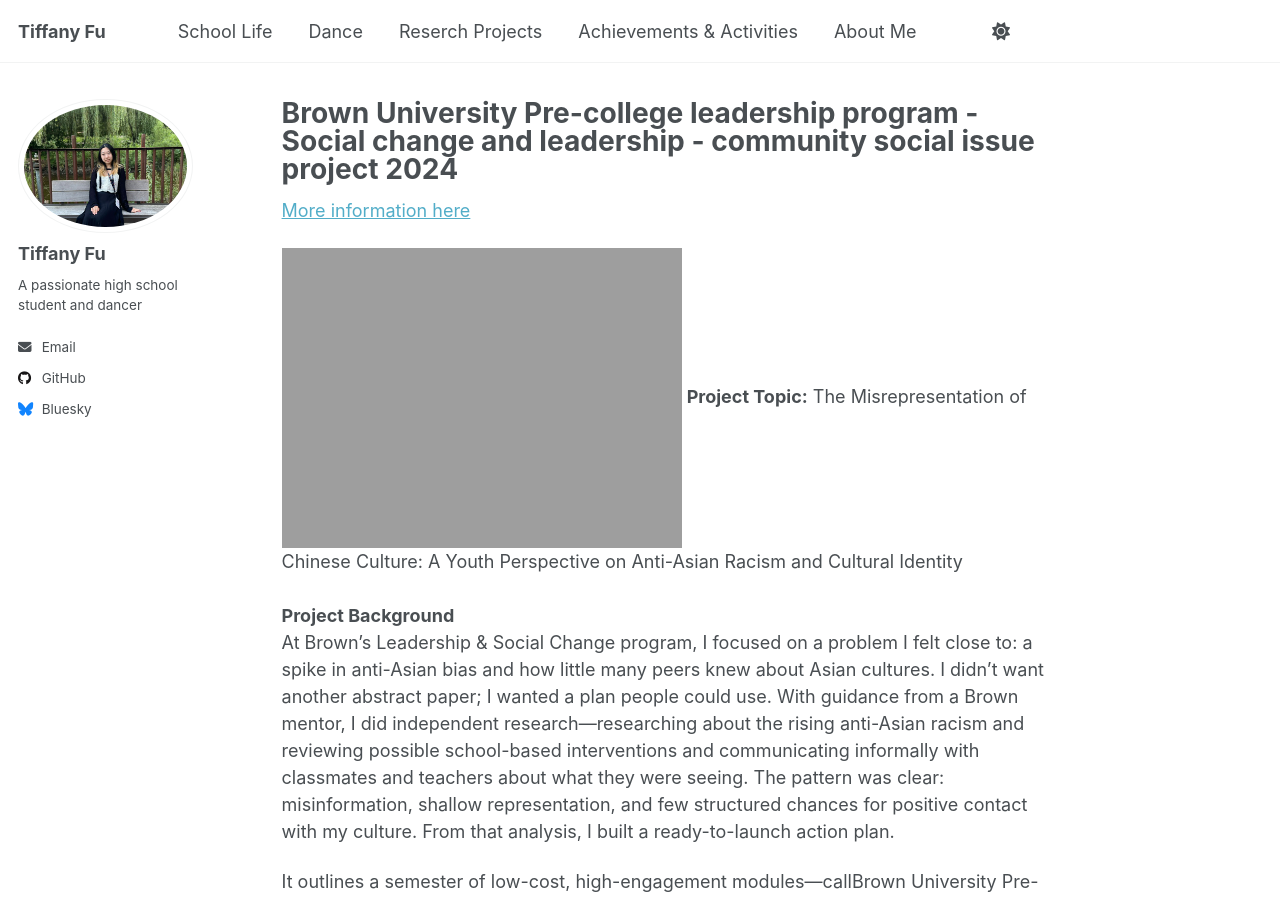
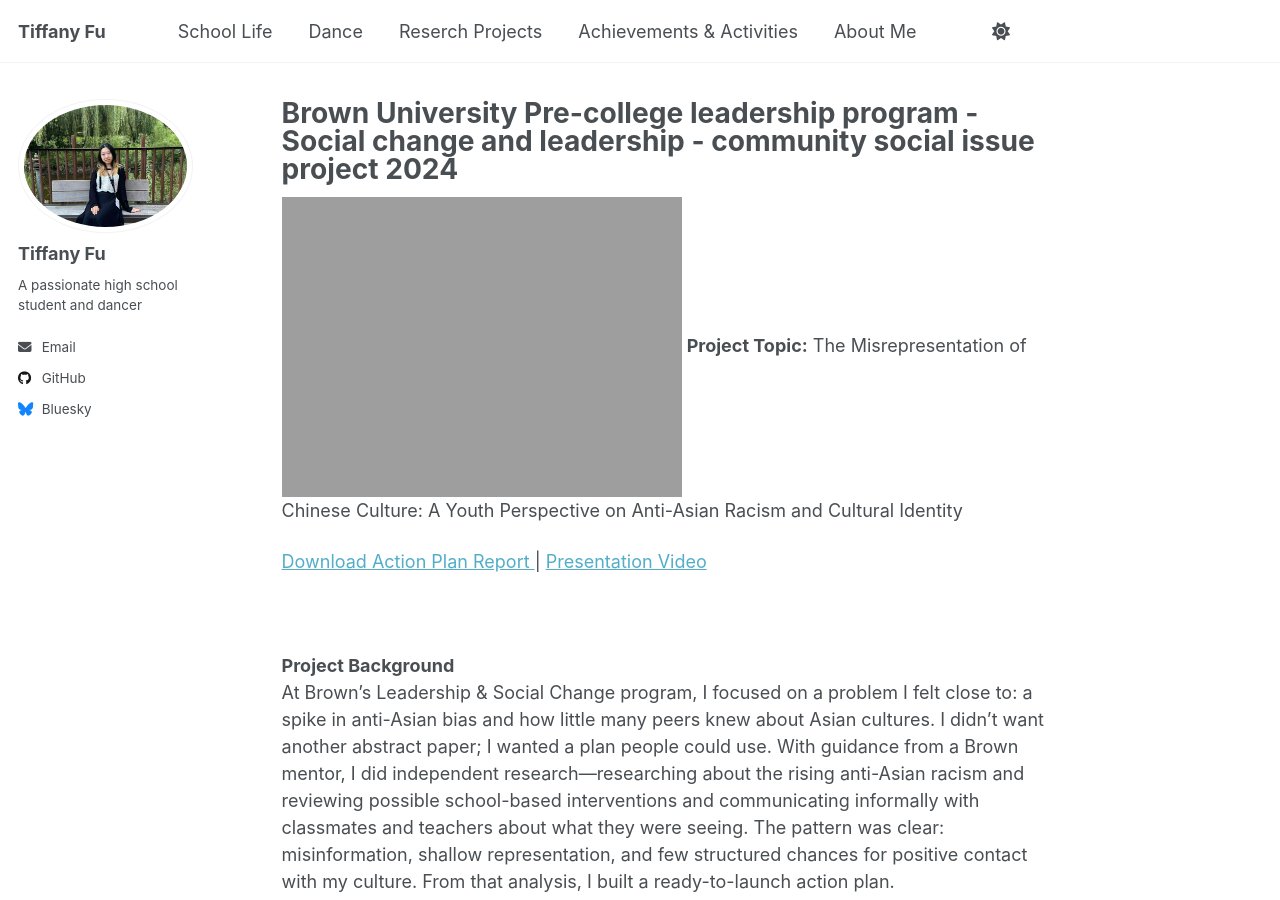
Before and after one commit to TiffanyJTFu/TiffanyFu, a Jekyll site: the page built from _teaching/02-SocialScienceResearchProject-1.md, in a window 1280 px wide and 900 px high. Built offline with Jekyll 4.4.1, drawn with Linux system fonts in a browser that asks for light colours; a script that is not in the unit is left out.

Commit message:
Update 02-SocialScienceResearchProject-1.md

```diff
--- a/_teaching/02-SocialScienceResearchProject-1.md
+++ b/_teaching/02-SocialScienceResearchProject-1.md
@@ -7,10 +7,13 @@ slidesurl: 'https://tiffanyjtfu.github.io/TiffanyFu/files/Action plan Presentati
 paperurl: 'https://tiffanyjtfu.github.io/TiffanyFu/files/Step 8B_ Action plan Final Report - Tiffany Fu.pdf'
 ---
 
-[More information here](http://exampleurl.com)
-
 ![SocialScience01](https://tiffanyjtfu.github.io/TiffanyFu/images/socialsciencebrown.png)
 **Project Topic:** The Misrepresentation of Chinese Culture: A Youth Perspective on Anti-Asian Racism and Cultural Identity
+
+<a href="https://tiffanyjtfu.github.io/TiffanyFu/files/Step 8B_ Action plan Final Report - Tiffany Fu.pdf" target="_blank" rel="noopener noreferrer">Download Action Plan Report
+</a> | <a href="https://tiffanyjtfu.github.io/TiffanyFu/files/Action plan Presentation.mp4" target="_blank" rel="noopener noreferrer">Presentation Video</a>&nbsp;
+<br>
+
 <br><br>**Project Background**
 <br>At Brown’s Leadership & Social Change program, I focused on a problem I felt close to: a spike in anti-Asian bias and how little many peers knew about Asian cultures. I didn’t want another abstract paper; I wanted a plan people could use. With guidance from a Brown mentor, I did independent research—researching about the rising anti-Asian racism and reviewing possible school-based interventions and communicating informally with classmates and teachers about what they were seeing. The pattern was clear: misinformation, shallow representation, and few structured chances for positive contact with my culture. From that analysis, I built a ready-to-launch action plan.
 
```
